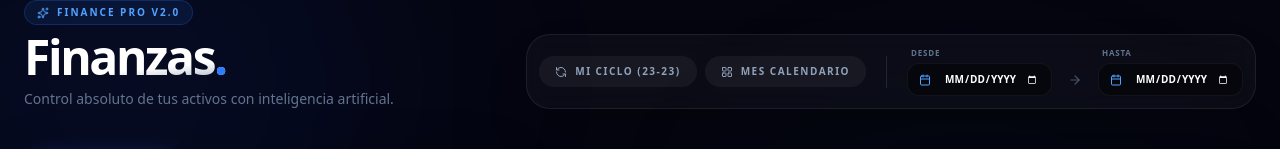
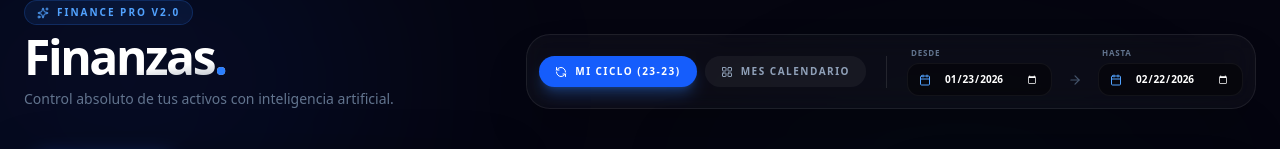
Before and after one commit to atilioespinoza/FinanzasApp, a Next.js app: page / in a window 1280 px wide. Shown: the top 149 px of the page. Built offline with nearby package versions, Linux system fonts and the light colour scheme; no server answers; the database is empty.

Commit message:
Restore default cycle range fallback when no queries are provided, while keeping UI perfectly synced

```diff
--- a/src/app/page.tsx
+++ b/src/app/page.tsx
@@ -12,8 +12,22 @@ export default async function Home({
 }: {
   searchParams: { from?: string; to?: string };
 }) {
-  const from = searchParams.from;
-  const to = searchParams.to;
+  let from = searchParams.from;
+  let to = searchParams.to;
+
+  if (!from || !to) {
+    const now = new Date();
+    let fromDate, toDate;
+    if (now.getDate() >= 23) {
+      fromDate = new Date(now.getFullYear(), now.getMonth(), 23);
+      toDate = new Date(now.getFullYear(), now.getMonth() + 1, 22);
+    } else {
+      fromDate = new Date(now.getFullYear(), now.getMonth() - 1, 23);
+      toDate = new Date(now.getFullYear(), now.getMonth(), 22);
+    }
+    from = fromDate.toISOString().split('T')[0];
+    to = toDate.toISOString().split('T')[0];
+  }
 
   const data = await getSummary(from, to);
   const categories = await getCategories();
--- a/src/components/BudgetControl.tsx
+++ b/src/components/BudgetControl.tsx
@@ -36,7 +36,7 @@ export default function BudgetControl({ categories, transactions }: { categories
 
     const periodLabel = from && to
         ? `${new Date(from + 'T12:00:00').toLocaleDateString()} al ${new Date(to + 'T12:00:00').toLocaleDateString()}`
-        : 'Histórico Completo';
+        : getDefaultCycle();
 
     const [editingId, setEditingId] = useState<string | null>(null);
     const [tempBudget, setTempBudget] = useState<string>('');
--- a/src/components/DateRangeSelector.tsx
+++ b/src/components/DateRangeSelector.tsx
@@ -29,10 +29,17 @@ export default function DateRangeSelector() {
     };
 
     const defaultRange = getDefaultDates();
+    const currentFrom = searchParams.get('from') || defaultRange.from;
+    const currentTo = searchParams.get('to') || defaultRange.to;
+
     const [range, setRange] = useState({
-        from: searchParams.get('from') || '',
-        to: searchParams.get('to') || ''
+        from: currentFrom,
+        to: currentTo
     });
+
+    useEffect(() => {
+        setRange({ from: currentFrom, to: currentTo });
+    }, [currentFrom, currentTo]);
 
     const updateRange = (newRange: { from: string, to: string }) => {
         const params = new URLSearchParams(searchParams.toString());
@@ -73,7 +80,7 @@ export default function DateRangeSelector() {
             <div className="flex gap-2 relative z-10">
                 <button
                     onClick={() => setPreset('current_cycle')}
-                    className={`flex items-center gap-2 px-4 py-2 rounded-2xl text-[10px] font-black uppercase tracking-[0.15em] transition-all duration-300 ${searchParams.get('from') === defaultRange.from
+                    className={`flex items-center gap-2 px-4 py-2 rounded-2xl text-[10px] font-black uppercase tracking-[0.15em] transition-all duration-300 ${currentFrom === defaultRange.from && currentTo === defaultRange.to
                         ? 'bg-blue-600 text-white shadow-lg shadow-blue-500/30'
                         : 'bg-white/5 text-slate-400 hover:text-white hover:bg-white/10'
                         }`}
@@ -83,7 +90,7 @@ export default function DateRangeSelector() {
                 </button>
                 <button
                     onClick={() => setPreset('this_month')}
-                    className={`flex items-center gap-2 px-4 py-2 rounded-2xl text-[10px] font-black uppercase tracking-[0.15em] transition-all duration-300 ${searchParams.get('from') !== defaultRange.from && searchParams.get('from') === new Date(new Date().getFullYear(), new Date().getMonth(), 1).toISOString().split('T')[0]
+                    className={`flex items-center gap-2 px-4 py-2 rounded-2xl text-[10px] font-black uppercase tracking-[0.15em] transition-all duration-300 ${currentFrom !== defaultRange.from && currentFrom === new Date(new Date().getFullYear(), new Date().getMonth(), 1).toISOString().split('T')[0]
                         ? 'bg-blue-600 text-white shadow-lg shadow-blue-500/30'
                         : 'bg-white/5 text-slate-400 hover:text-white hover:bg-white/10'
                         }`}
```
